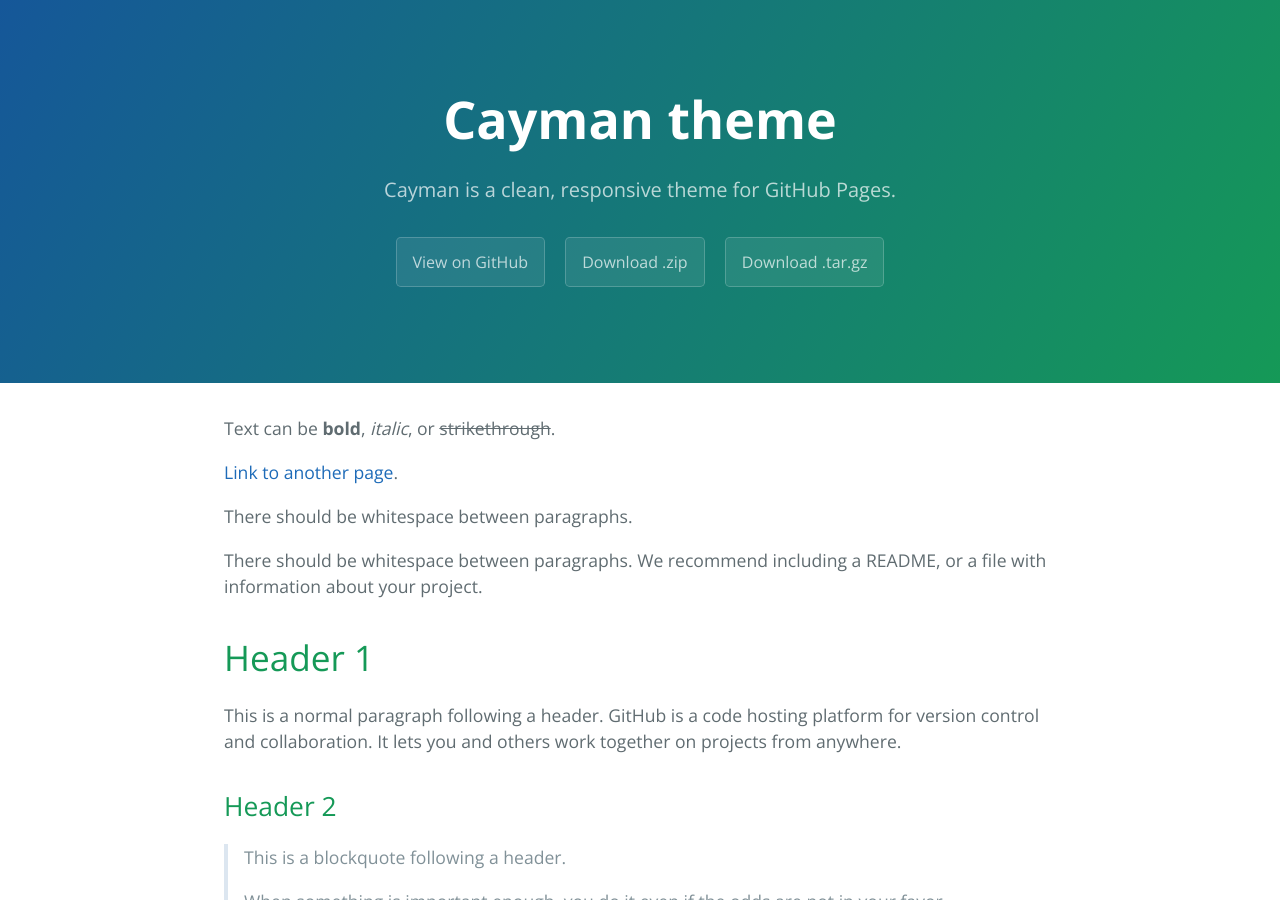
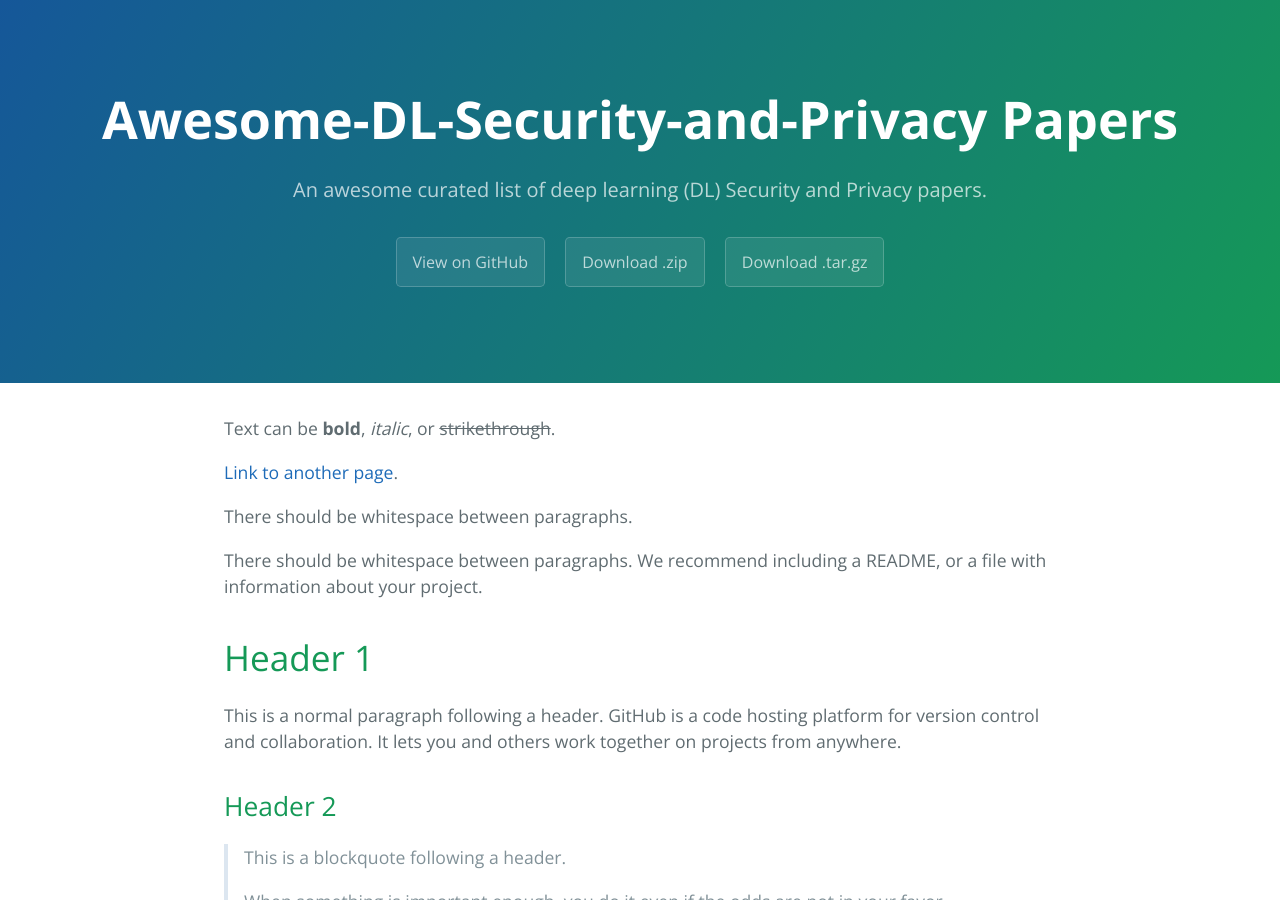
Before and after one commit to ASRS-Lab/Awesome-DL-Security-and-Privacy-Papers, a Jekyll site: the page built from index.md, in a window 1280 px wide and 900 px high. Built offline with Jekyll 4.4.1, drawn with Linux system fonts in a browser that asks for light colours.

Commit message:
update _config.yml

```diff
--- a/_config.yml
+++ b/_config.yml
@@ -1,5 +1,5 @@
-title: Cayman theme
-description: Cayman is a clean, responsive theme for GitHub Pages.
+title: Awesome-DL-Security-and-Privacy Papers
+description: An awesome curated list of deep learning (DL) Security and Privacy papers.
 show_downloads: true
 google_analytics:
 theme: jekyll-theme-cayman
```
